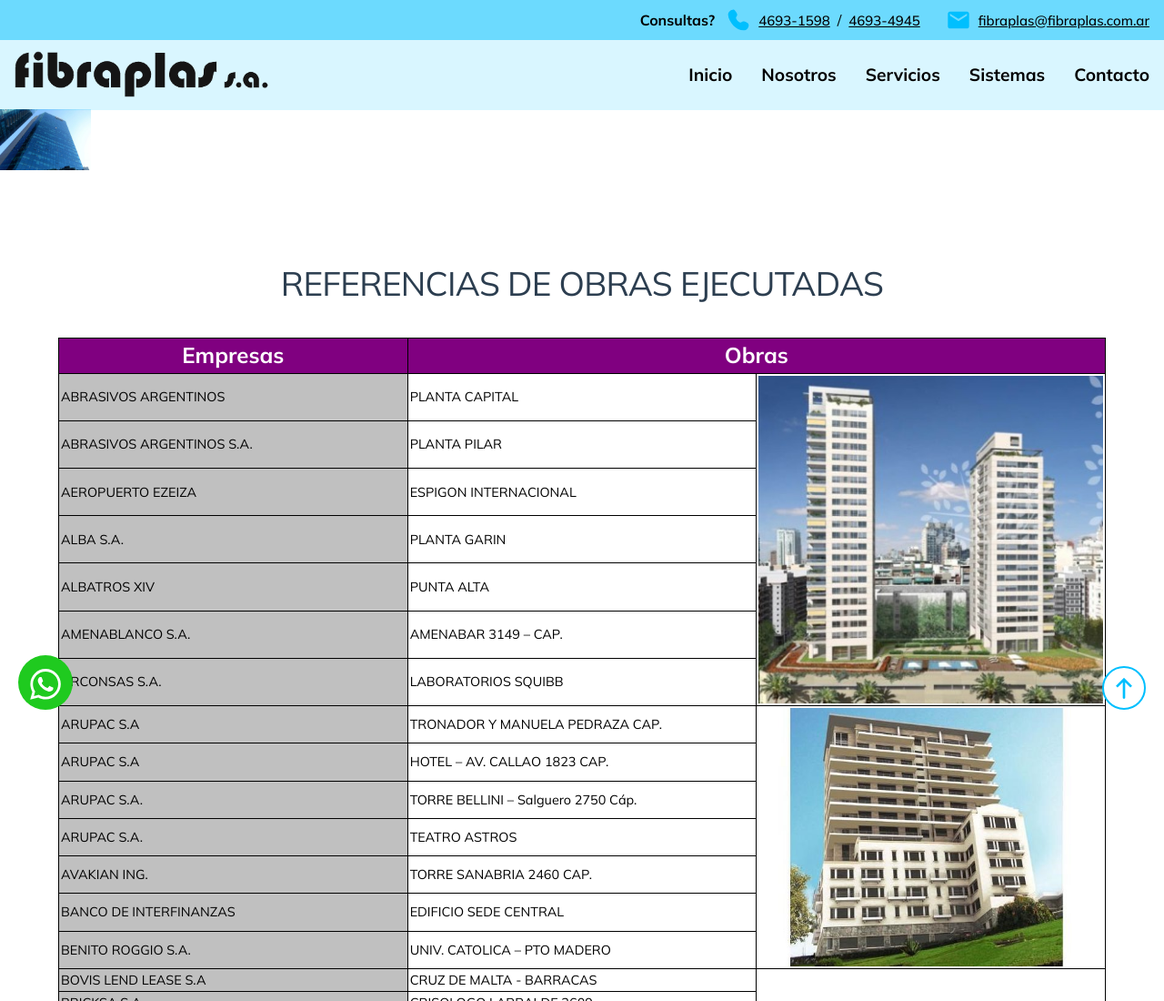
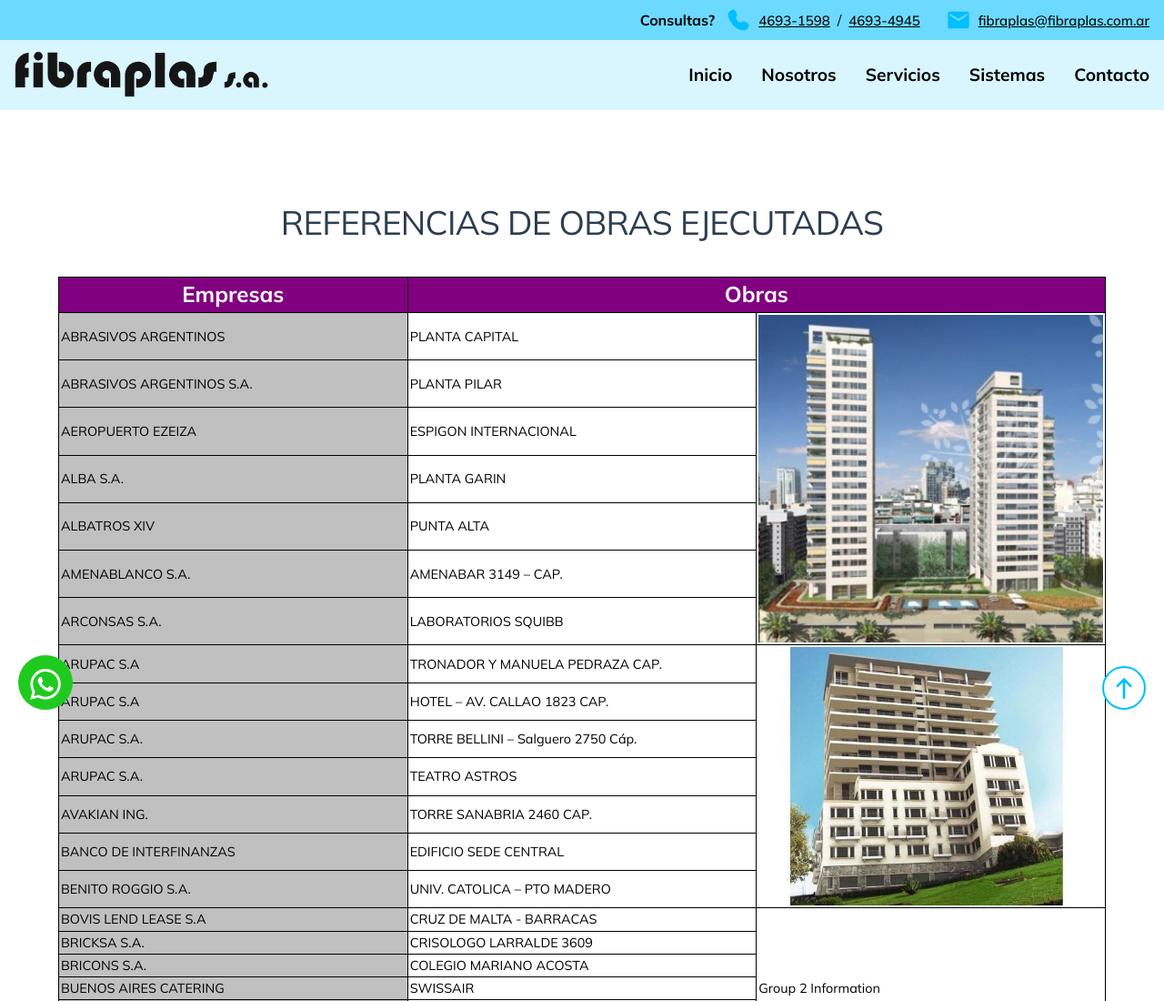
Before and after one commit to matiasmd8610/fibraplas_s.a, a website: page obras.html in a window 1280 px wide. Shown: the top 1100 px of the page at 91% size. Drawn offline with nearby package versions, Linux system fonts and the light colour scheme.

Commit message:
obras v2.0

```diff
--- a/obras.html
+++ b/obras.html
@@ -120,7 +120,6 @@
     </header>
 
     <main>
-        <img src="assets/images/torrebellini.webp" alt="Imagen" style="max-width:100px; height:auto;">
 
         <section class="obras">
 
```
